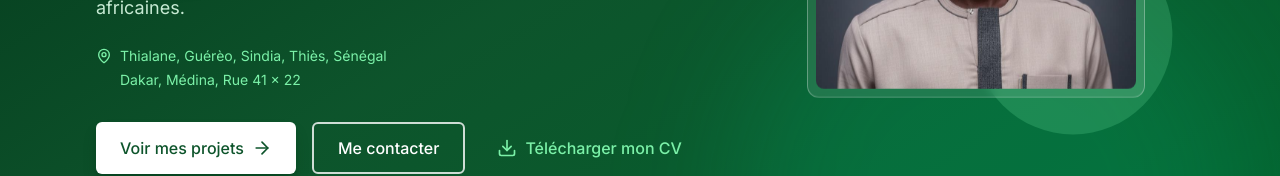
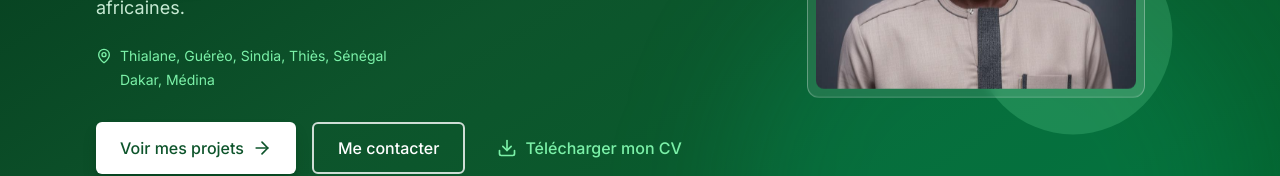
Before and after one commit to Bibalaye7/abibou-ndione-portfolio, a React (Vite) app: page / in a window 1280 px wide. Shown: the part 478-654 px from the top of the page. Built offline with nearby package versions, Linux system fonts and the light colour scheme.

Commit message:
Site : adresse à Dakar sans le numéro de rue

```diff
--- a/src/data/profile.ts
+++ b/src/data/profile.ts
@@ -7,8 +7,7 @@ export const profile = {
   tagline:
     'Je conçois des sites et applications web et mobile utiles, rapides et accessibles, avec une attention particulière pour les entreprises africaines.',
   location: 'Thialane, Guérèo, Sindia, Thiès, Sénégal',
-  // Espaces insécables : « Rue 41 x 22 » ne doit pas être coupé en fin de ligne
-  currentLocation: 'Dakar, Médina, Rue 41 x 22',
+  currentLocation: 'Dakar, Médina',
   email: 'ndioneabibou7@gmail.com',
   phones: ['+221 76 805 29 67', '+221 70 760 10 58'],
   // Chemin du CV placé dans public/ ; mettre null pour masquer le bouton
```
